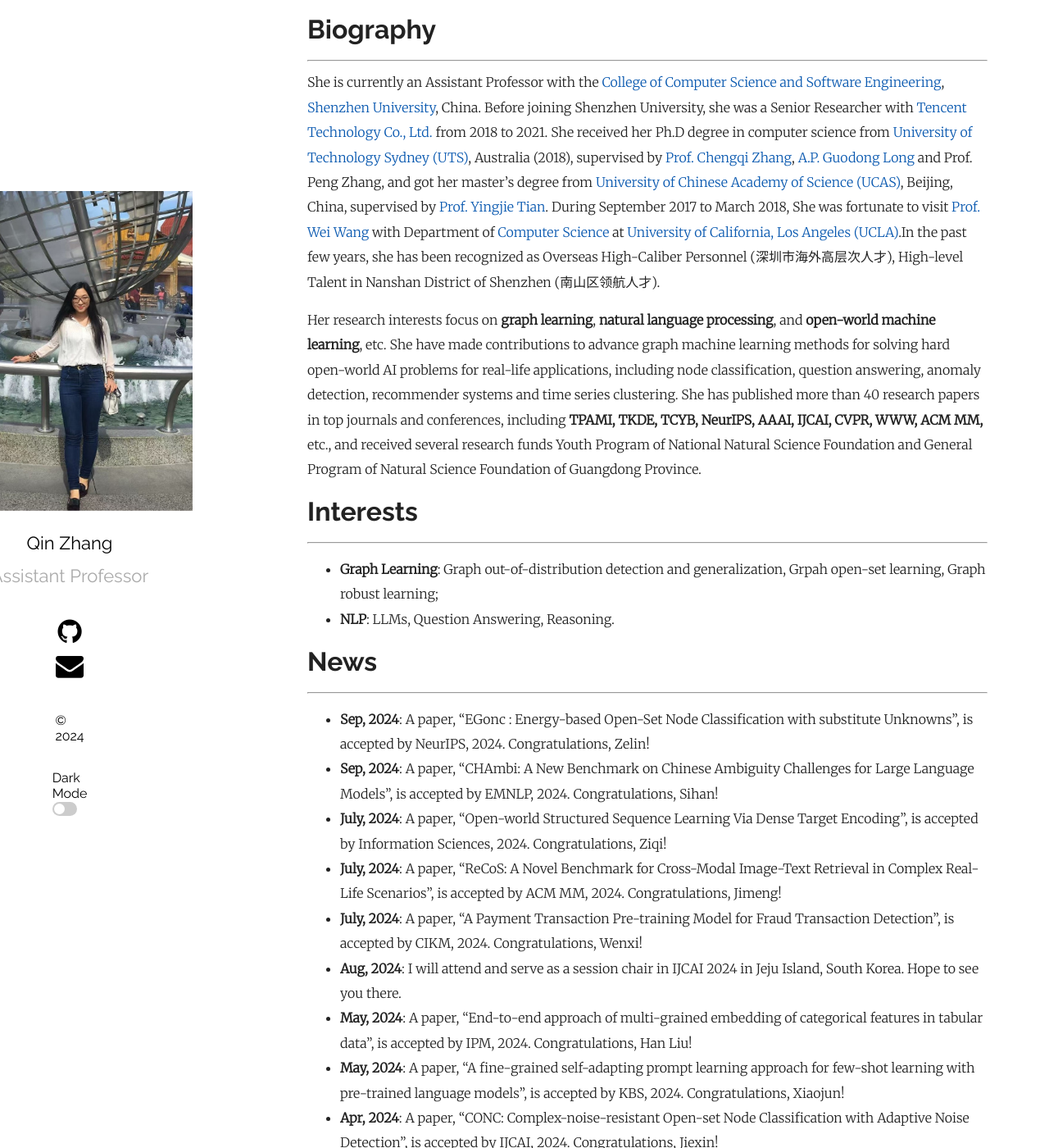
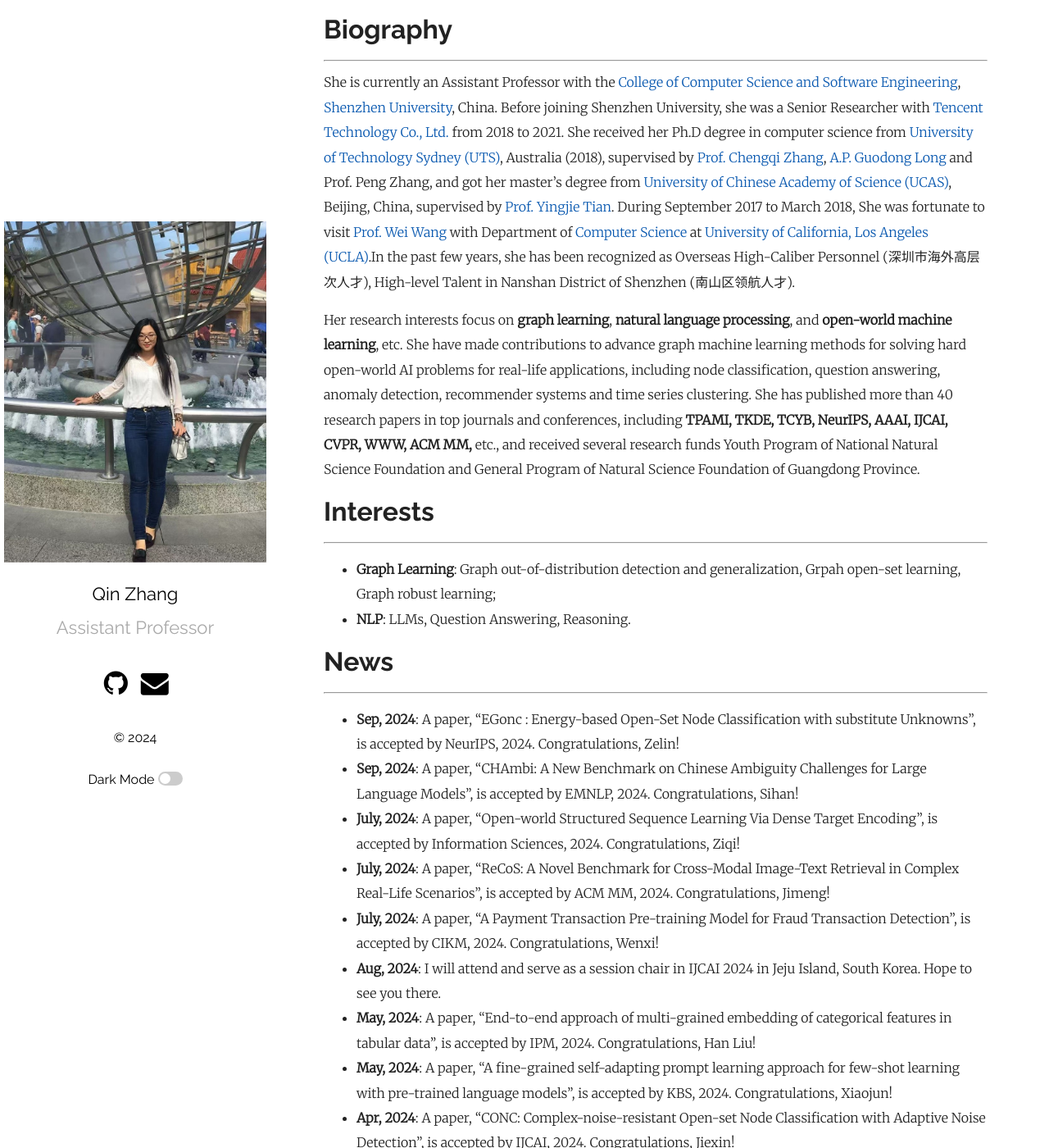
Before and after one commit to qinzhang11/qinzhang11.github.io, a Jekyll site: the page built from index.md, in a window 1280 px wide and 1400 px high. Shown: the whole window at 82% size. Built offline with Jekyll 4.4.1, drawn with Linux system fonts in a browser that asks for light colours.

Commit message:
Update plain.scss

```diff
--- a/_sass/plain.scss
+++ b/_sass/plain.scss
@@ -6,7 +6,7 @@ $linkColor: #0a59b0;
 $mobileW: 768px;
 $smallMobileW: 480px;
 $bigScreenW: 1600px;
-$leftWidth: 300px;
+$leftWidth: 320px;
 
 *,
 *:before,
@@ -102,7 +102,7 @@ main {
     display: flex;
     height: 100vh;
     padding-bottom: 15vh;
-    padding-right: 20vh;
+    padding-right: 10vh;
     padding-top: 4vh;
 
     @media screen and (max-width: $mobileW) {
@@ -136,7 +136,7 @@ main {
       line-height: normal;
     }
     img {
-      max-width: 300px;
+      max-width: 320px;
     }
     img.dark {
       display: none;
```
